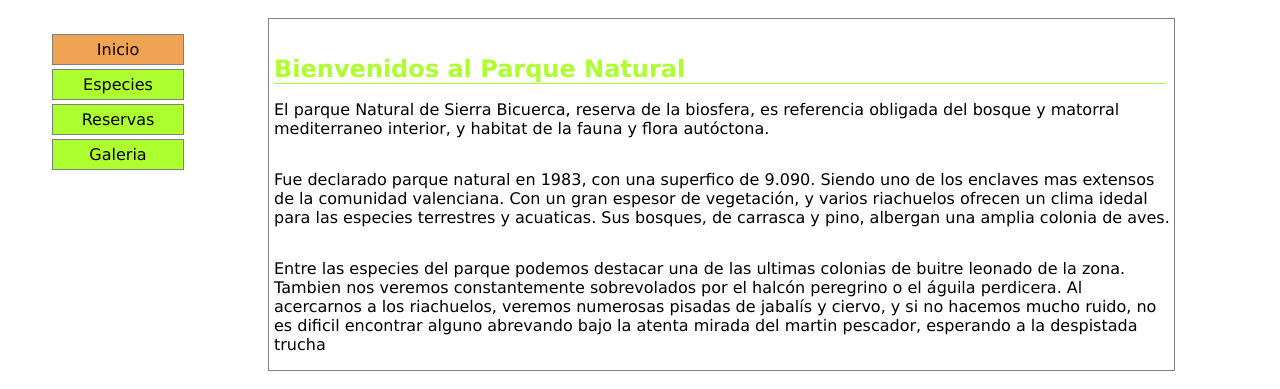
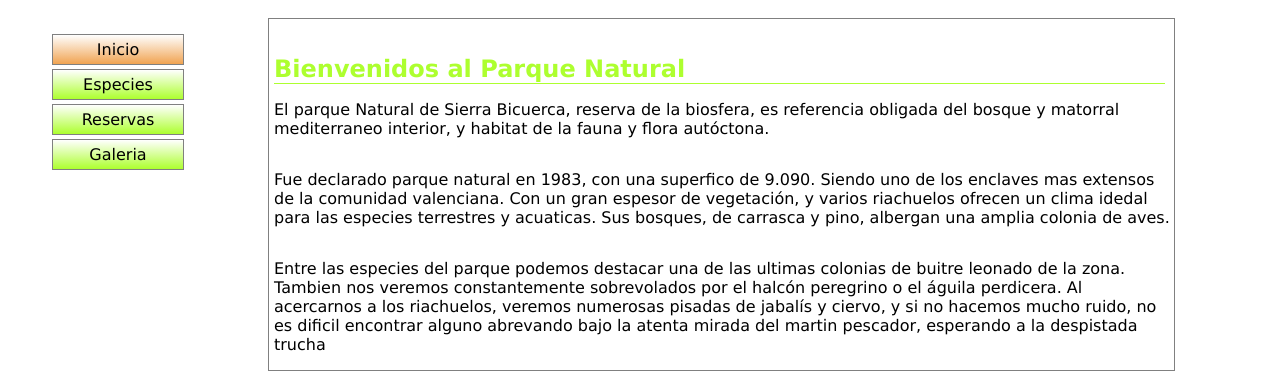
Before and after one commit to Belino93/Sesion01, a plain HTML site: page parquenatural/index.html in a window 1280 px wide. Shown: the part 349-738 px from the top of the page. Drawn offline with Linux system fonts and the light colour scheme.

Commit message:
Segundo commit, aplicado gradient

```diff
--- a/parquenatural/css/estilo.css
+++ b/parquenatural/css/estilo.css
@@ -41,12 +41,12 @@ ul{
 }
 
 li{
-    background-color: greenyellow;
+
     margin: 4px;
     padding: 5px;
     border: 1px solid grey;
     width: 120px;
-    background: linear-gradient(180deg, rgba(255, 255, 255, 1) 50%, rgba(greenyellow)100%);
+    background: linear-gradient(180deg, white, greenyellow);
 }
 
 li:hover{
@@ -84,6 +84,7 @@ a{
 }
 #current{
     background-color: rgba(237, 144, 45, 0.822);
+    background: linear-gradient(180deg, white ,rgba(237, 144, 45, 0.822));
 }
 
 #current:hover{
```
